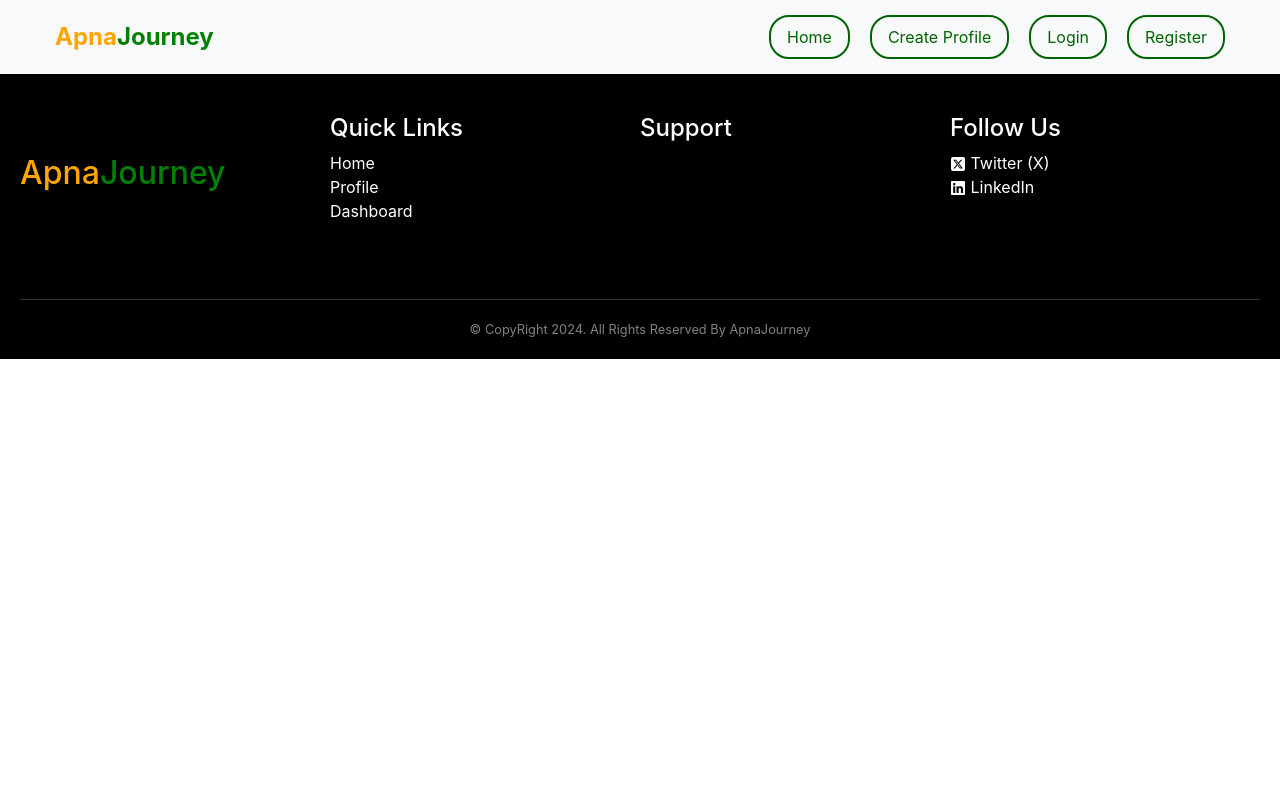
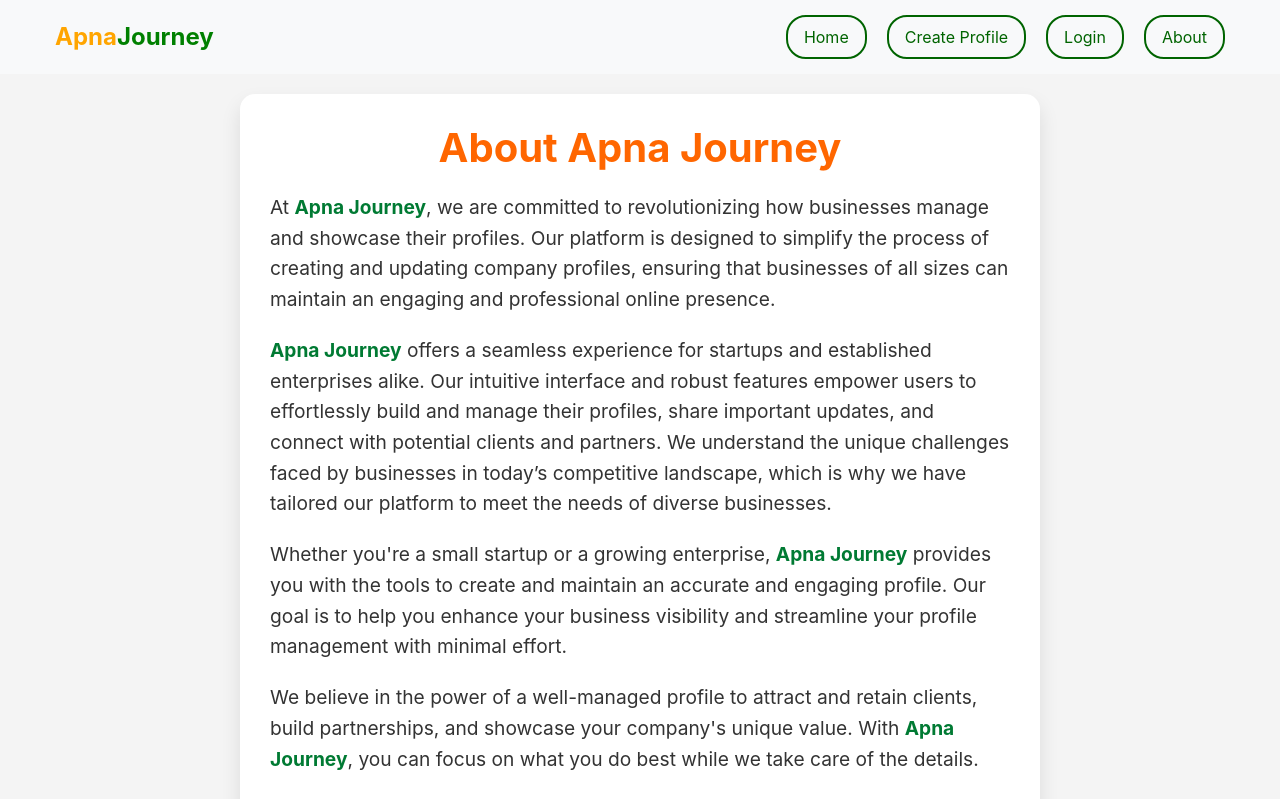
Before and after one commit to Apna-Journey/Apna1, a React (Create React App) app: page /about in a window 1280 px wide. Shown: the top 799 px of the page. Built offline with nearby package versions, Linux system fonts and the light colour scheme.

Commit message:
css, footer

```diff
--- a/src/App.js
+++ b/src/App.js
@@ -12,6 +12,7 @@ import { ToastContainer } from 'react-toastify';
 import 'react-toastify/dist/ReactToastify.css';
 import Footer from "./Component/Footer";
 import "./index.js";
+import About from "./Component/about";
 
 function App() {
   return (
@@ -21,6 +22,7 @@ function App() {
           <Routes>
             <Route path='/' element={<BookStore />} />
             <Route path='/login' element={<Login />} />
+            <Route path='/about' element={<About />} />
             <Route path='/register' element={<Register />} />
             <Route path="/home" element={<Home />} />
             <Route path='/footer' element={<Footer />} />
--- a/src/Component/Insert.jsx
+++ b/src/Component/Insert.jsx
@@ -20,10 +20,25 @@ const Insert = () => {
     }));
   }
 
+  function isValidURL(string) {
+    const urlPattern = new RegExp('^(https?:\\/\\/)?'+ // protocol
+      '((([a-z\\d]([a-z\\d-]*[a-z\\d])*)\\.)+[a-z]{2,}|'+ // domain name
+      '((\\d{1,3}\\.){3}\\d{1,3}))'+ // OR ip (v4) address
+      '(\\:\\d+)?(\\/[-a-z\\d%_.~+]*)*'+ // port and path
+      '(\\?[;&a-z\\d%_.~+=-]*)?'+ // query string
+      '(\\#[-a-z\\d_]*)?$','i'); // fragment locator
+    return !!urlPattern.test(string);
+  }
+
   async function submitfun(e) {
     e.preventDefault();
     if (!formdata.title || !formdata.author || !formdata.descrip || !formdata.price) {
       toast.error("All fields are required");
+      return;
+    }
+
+    if (!isValidURL(formdata.author)) {
+      toast.error("Please enter a valid website URL");
       return;
     }
 
--- a/src/Component/Nav.jsx
+++ b/src/Component/Nav.jsx
@@ -128,7 +128,8 @@ const Nav = () => {
           ) : (
             <>
               <NavLink to="/login" onClick={() => setIsOpen(false)}>Login</NavLink>
-              <NavLink to="/register" onClick={() => setIsOpen(false)}>Register</NavLink>
+              <NavLink to="/about" onClick={() => setIsOpen(false)}>About</NavLink>
+
             </>
           )}
         </NavLinks>
--- a/src/Component/Register.jsx
+++ b/src/Component/Register.jsx
@@ -12,25 +12,37 @@ const Register = () => {
 
   const handleRegister = async () => {
     try {
-      await axios.post(`${process.env.REACT_APP_BACKEND_URL}api/auth/register`, {
-        email,
-        username,
-        password,
-      });
+      // Check if email is already registered
+      const response = await axios.post(
+        `${process.env.REACT_APP_BACKEND_URL}api/auth/register`,
+        { email, username, password }
+      );
+
+      if (response.data.exists) {
+        toast.error(response.data.message);
+        return;
+      }
+
+      // Store token and redirect to /insert
+      localStorage.setItem('token', response.data.token);
+      localStorage.setItem('username', response.data.username);
       toast.success('Registration successful!');
-      navigate('/login'); // Redirect to login page after registration
+      navigate('/insert'); // Redirect to /insert after registration
+
     } catch (error) {
       toast.error('Registration error: ' + (error.response?.data?.message || 'Network error'));
     }
   };
+
+
 
   const containerStyle = {
     display: 'flex',
     alignItems: 'center',
     justifyContent: 'center',
     height: '100vh',
-    backgroundColor: '#f0f4f8', // Light background color
-    perspective: '1000px', // 3D effect
+    backgroundColor: '#f0f4f8',
+    perspective: '1000px',
   };
 
   const boxStyle = {
@@ -38,15 +50,15 @@ const Register = () => {
     maxWidth: '400px',
     padding: '40px',
     borderRadius: '15px',
-    boxShadow: '0 10px 20px rgba(0, 0, 0, 0.1)', // Shadow for 3D effect
+    boxShadow: '0 10px 20px rgba(0, 0, 0, 0.1)',
     backgroundColor: '#ffffff',
-    transform: 'rotateY(10deg)', // 3D rotation
+    transform: 'rotateY(10deg)',
     transition: 'transform 0.6s ease',
     textAlign: 'center',
   };
 
   const boxHoverStyle = {
-    transform: 'rotateY(0)', // Reset rotation on hover
+    transform: 'rotateY(0)',
   };
 
   const inputStyle = {
@@ -76,7 +88,7 @@ const Register = () => {
   };
 
   const buttonHoverStyle = {
-    backgroundColor: '#cc5200', // Darker orange on hover
+    backgroundColor: '#cc5200',
   };
 
   const titleStyle = {
--- /dev/null
+++ b/src/Component/about.jsx
@@ -0,0 +1,72 @@
+import React from "react";
+import { ToastContainer } from "react-toastify";
+import "react-toastify/dist/ReactToastify.css";
+
+const About = () => {
+  const pageStyle = {
+    display: 'flex',
+    justifyContent: 'center',
+    alignItems: 'center',
+    minHeight: '100vh',
+    backgroundColor: '#F4F4F4',
+    padding: '20px',
+    color: '#333',
+  };
+
+  const containerStyle = {
+    width: '100%',
+    maxWidth: '800px',
+    padding: '30px',
+    borderRadius: '15px',
+    backgroundColor: '#FFFFFF',
+    boxShadow: '0 10px 20px rgba(0, 0, 0, 0.1)',
+    textAlign: 'center',
+    color: '#333',
+  };
+
+  const headingStyle = {
+    fontSize: '2.5rem',
+    color: '#FF6600', // Orange
+    marginBottom: '20px',
+    fontWeight: 'bold',
+  };
+
+  const paragraphStyle = {
+    fontSize: '1.2rem',
+    lineHeight: '1.6',
+    color: '#333',
+    marginBottom: '20px',
+    textAlign: 'left',
+  };
+
+  const highlightStyle = {
+    fontWeight: 'bold',
+    color: '#007A33', // Green
+  };
+
+  return (
+    <div style={pageStyle}>
+      <div style={containerStyle}>
+        <h1 style={headingStyle}>About Apna Journey</h1>
+        <p style={paragraphStyle}>
+          At <span style={highlightStyle}>Apna Journey</span>, we are committed to revolutionizing how businesses manage and showcase their profiles. Our platform is designed to simplify the process of creating and updating company profiles, ensuring that businesses of all sizes can maintain an engaging and professional online presence.
+        </p>
+        <p style={paragraphStyle}>
+          <span style={highlightStyle}>Apna Journey</span> offers a seamless experience for startups and established enterprises alike. Our intuitive interface and robust features empower users to effortlessly build and manage their profiles, share important updates, and connect with potential clients and partners. We understand the unique challenges faced by businesses in today’s competitive landscape, which is why we have tailored our platform to meet the needs of diverse businesses.
+        </p>
+        <p style={paragraphStyle}>
+          Whether you're a small startup or a growing enterprise, <span style={highlightStyle}>Apna Journey</span> provides you with the tools to create and maintain an accurate and engaging profile. Our goal is to help you enhance your business visibility and streamline your profile management with minimal effort.
+        </p>
+        <p style={paragraphStyle}>
+          We believe in the power of a well-managed profile to attract and retain clients, build partnerships, and showcase your company's unique value. With <span style={highlightStyle}>Apna Journey</span>, you can focus on what you do best while we take care of the details.
+        </p>
+        <p style={paragraphStyle}>
+          Join us on this journey to elevate your business presence and connect with a vibrant community of startups and professionals. We are dedicated to supporting your growth and helping you achieve your business goals with ease.
+        </p>
+      </div>
+      <ToastContainer />
+    </div>
+  );
+};
+
+export default About;
```
Also changed, not shown: src/Component/Login.jsx (line endings or trailing spaces), 1 other file (tests, documents, lock files or other folders).
